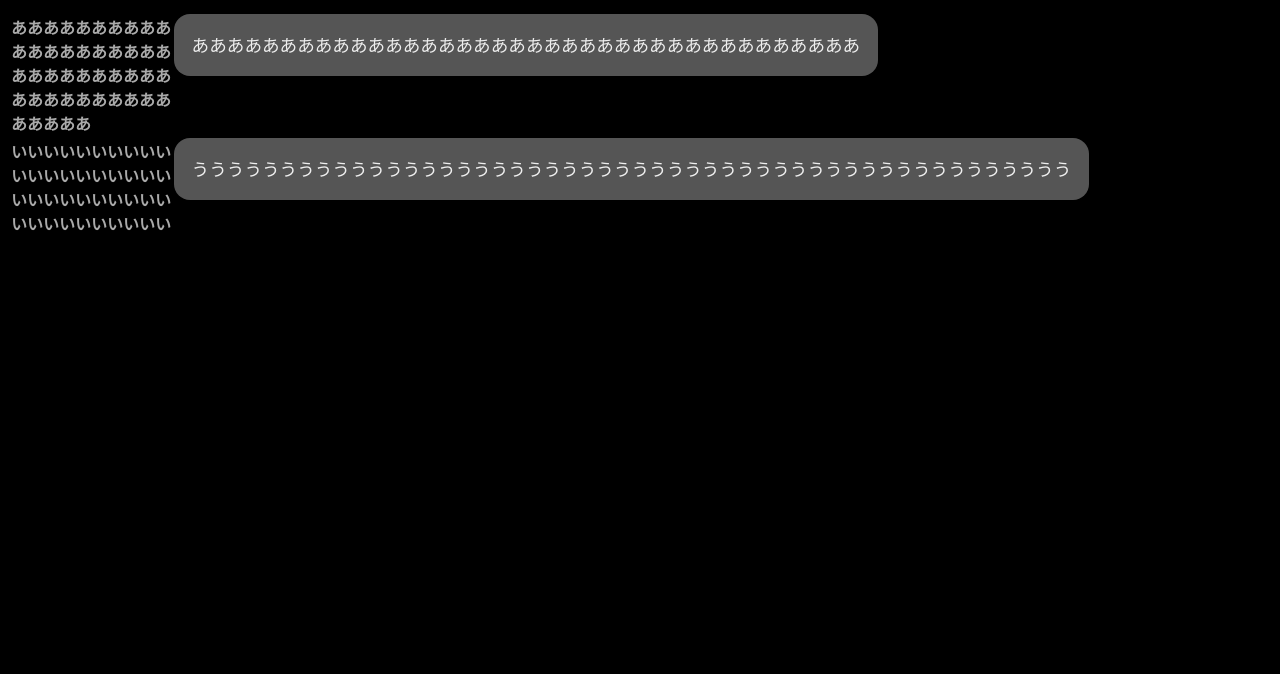
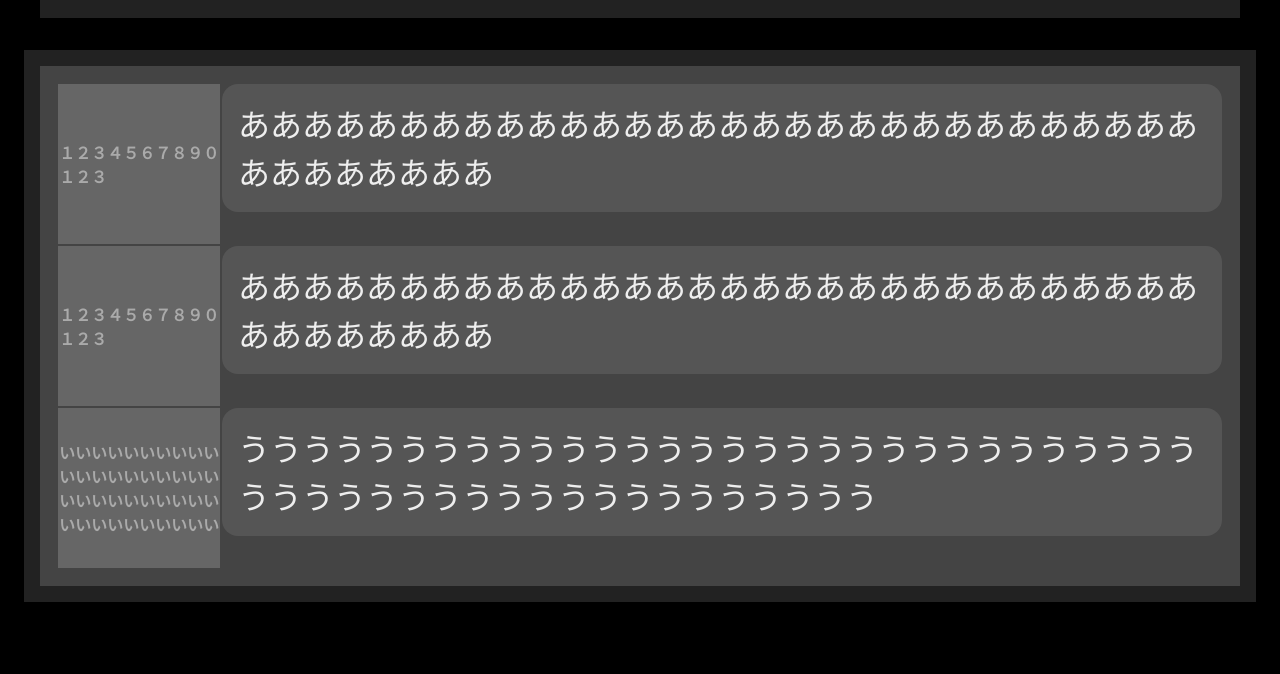
Before and after one commit to dirtycode7/sample_css_Responsive, a plain HTML site: page sample_css_responseive.html in a window 1280 px wide. Shown: the part 126-800 px from the top of the page. Drawn offline with Linux system fonts and the light colour scheme.

Commit message:
色を付けた

```diff
--- a/style.css
+++ b/responseive.css
@@ -5,6 +5,7 @@
 /*********************************************/
 /* 基本 */
 html {
+    position: relative;
     font-size: 1em;
     font-family: 'Sawarabi Gothic', sans-serif;
     color: #aaa;
@@ -17,49 +18,61 @@ html {
     font-size: 2em;
     font-weight: bolder;
     text-align: center;
+    padding: 1em;
+    margin: 1em 1em 1em 1em;
+    background-color: #222;
 }
 
 /*********************************************/
 /* メイン */
 .main {
-    position: relative;
-    margin: 0em 0em 0em 0em;
+    padding: 1em;
+    margin: 1em 1em 1em 1em;
+    background-color: #222;
 }
 
 /*********************************************/
 /* テーブル */
 .main_table  {
+    padding: 1em;
+    background-color: #444;
 }
 
 /* 左 */
 .main_table th  {
     width: 10em;
     text-align: left;
+    background-color: #666;
 }
 
 /* 右 */
 .main_table td  {
     position: relative;
-    padding: 1em;
+    padding: 0.5em;
     margin-bottom: 1em;
     border-radius: 16px;
     display: inline-block;
-    font-size: 1.1em;
+    font-size: 2em;
     color: #eee;
     background: #555;
 }
 
 /* 狭いとき */
 @media only screen and (max-width:600px){
+    .header {
+        color: #e00;
+    }
     .main_table {
     }
 
     .main_table th {
         display: block;
+        color: #0e0;
     }
 
     .main_table td {
         display: block;
+        color: #00e;
     }
 
     .main_table tr:first-child th {
--- a/sample_css_responseive.html
+++ b/sample_css_responseive.html
@@ -1,7 +1,7 @@
 <!DOCTYPE html>
 <html>
 <head>
-    <link rel="stylesheet" type="text/css" href="style.css" >
+    <link rel="stylesheet" type="text/css" href="responseive.css" >
     <meta charset="utf-8">
     <title>かなりシンプルなレスポンシブのサンプル</title>
 </head>
@@ -17,13 +17,13 @@
         <table class="main_table">
 
             <tr>
-                <th>あああああああああああああああ
+                <th>１２３４５６７８９０１２３
                 </th>
                 <td>ああああああああああああああああああああああああああああああああああああああ</td>
             </tr>
 
             <tr>
-                <th>あああああああああああああああああああああああああああああああああああああああああああああ
+                <th>１２３４５６７８９０１２３
                 </th>
                 <td>ああああああああああああああああああああああああああああああああああああああ</td>
             </tr>
```
Also changed, not shown: 1 other file.
